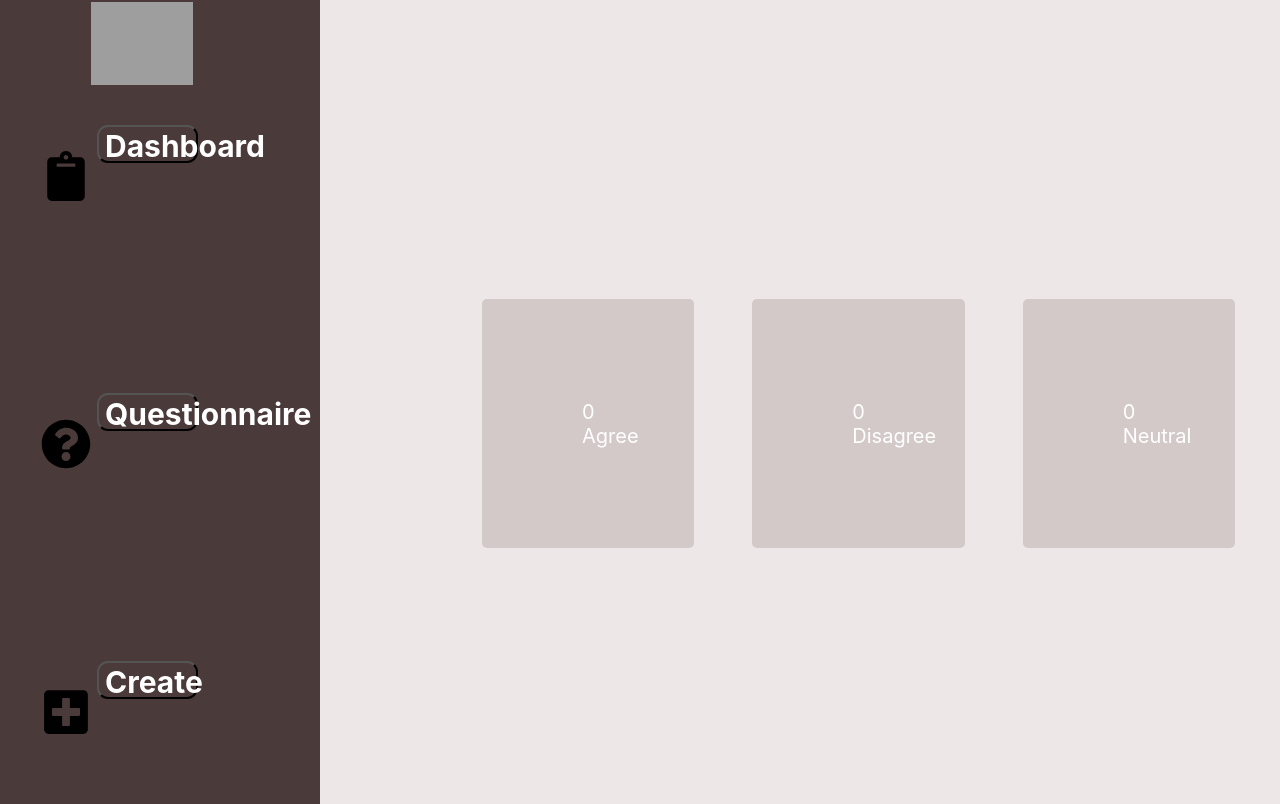
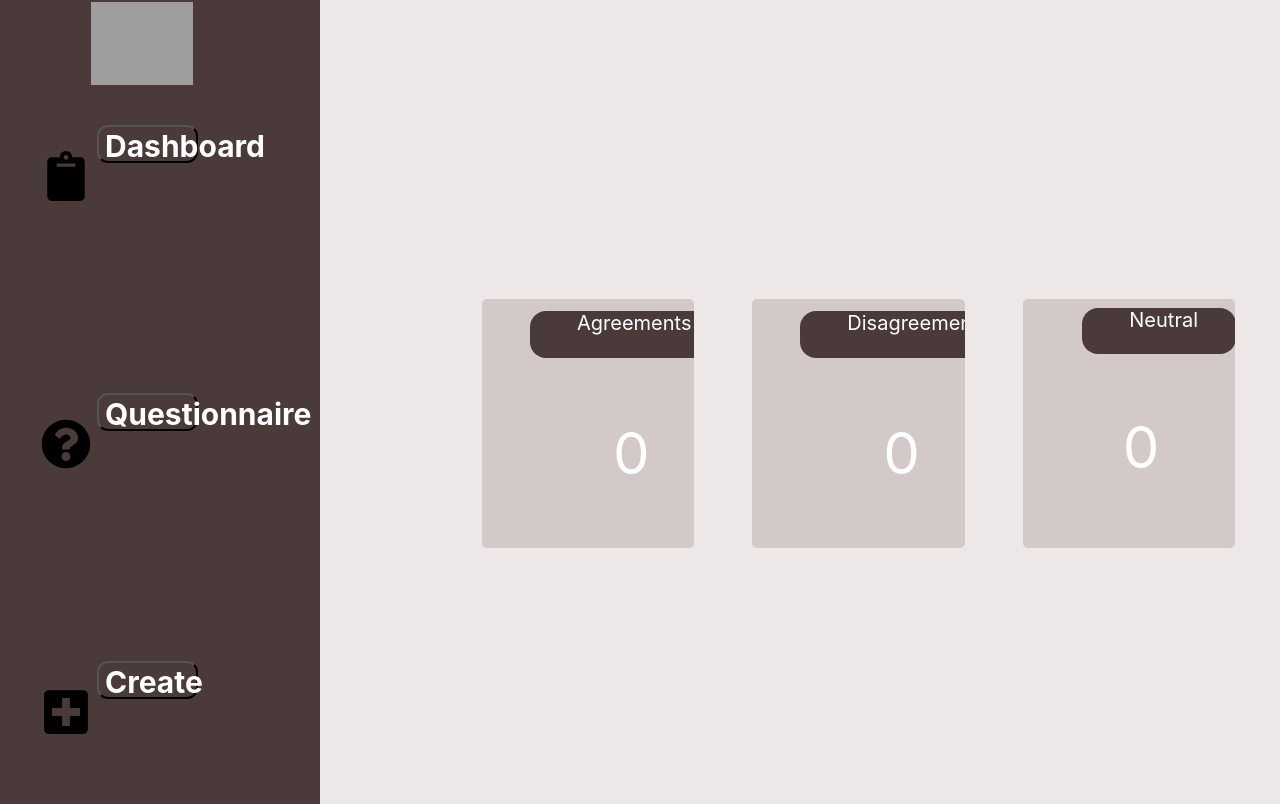
Before and after one commit to LCBA21/Questionnaire-App, a React (Create React App) app: page / in a window 1280 px wide. Built offline with nearby package versions, Linux system fonts and the light colour scheme; grey boxes are pictures that could not be loaded.

Commit message:
Update Dashboard.js

```diff
--- a/src/components/Dashboard.js
+++ b/src/components/Dashboard.js
@@ -1,12 +1,30 @@
 import React from 'react';
+import { FaTurnUp } from 'react-icons/fa';
+import { FaTurnDown } from 'react-icons/fa';
 
-const Dashboard = ({ agreenum, disagreenum, neutralnum }) => {
+
+
+
+const Dashboard = ({ todoList,agreenum, disagreenum, neutralnum }) => {
   return (
     <div>
       <div className='div-stats-conatiner'>
-        <div className='stats'>{agreenum} Agree</div>
-        <div className='stats'>{disagreenum} Disagree</div>
-        <div className='stats'>{neutralnum} Neutral</div>
+        <div className='stats'>
+        <div className='text-container-agree'>Agreements</div>
+        <div className='text-size-count'>{agreenum}</div>
+        <div></div>
+
+        </div>
+        <div className='stats'>
+          <div className='text-container-disagree'>Disagreements</div>
+          <div className='text-size-count'>{disagreenum}</div>
+          <div></div>
+          </div>
+
+        <div className='stats'>
+        <div className='text-container-neutral '>Neutral</div>
+        <div className='text-size-neutral'> <p>{neutralnum}</p></div>
+          </div>
       </div>
     </div>
   );
```
